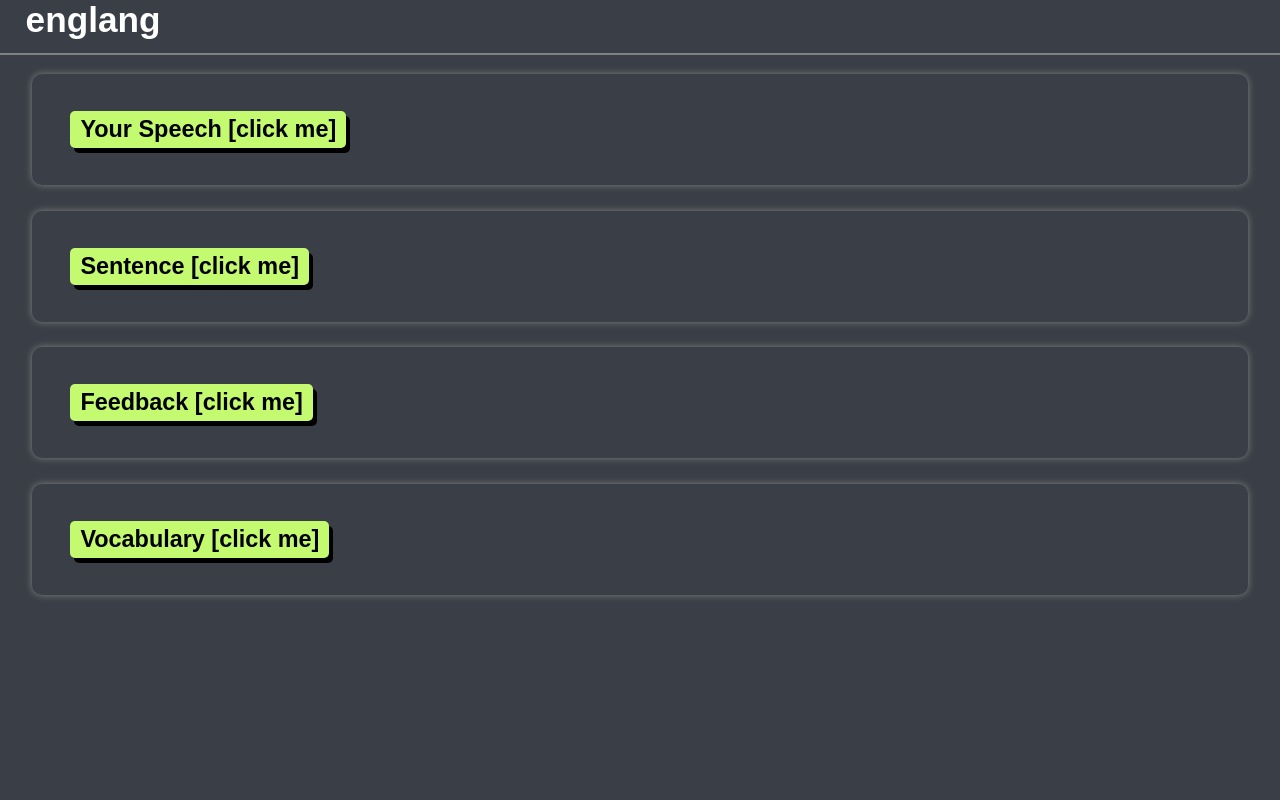
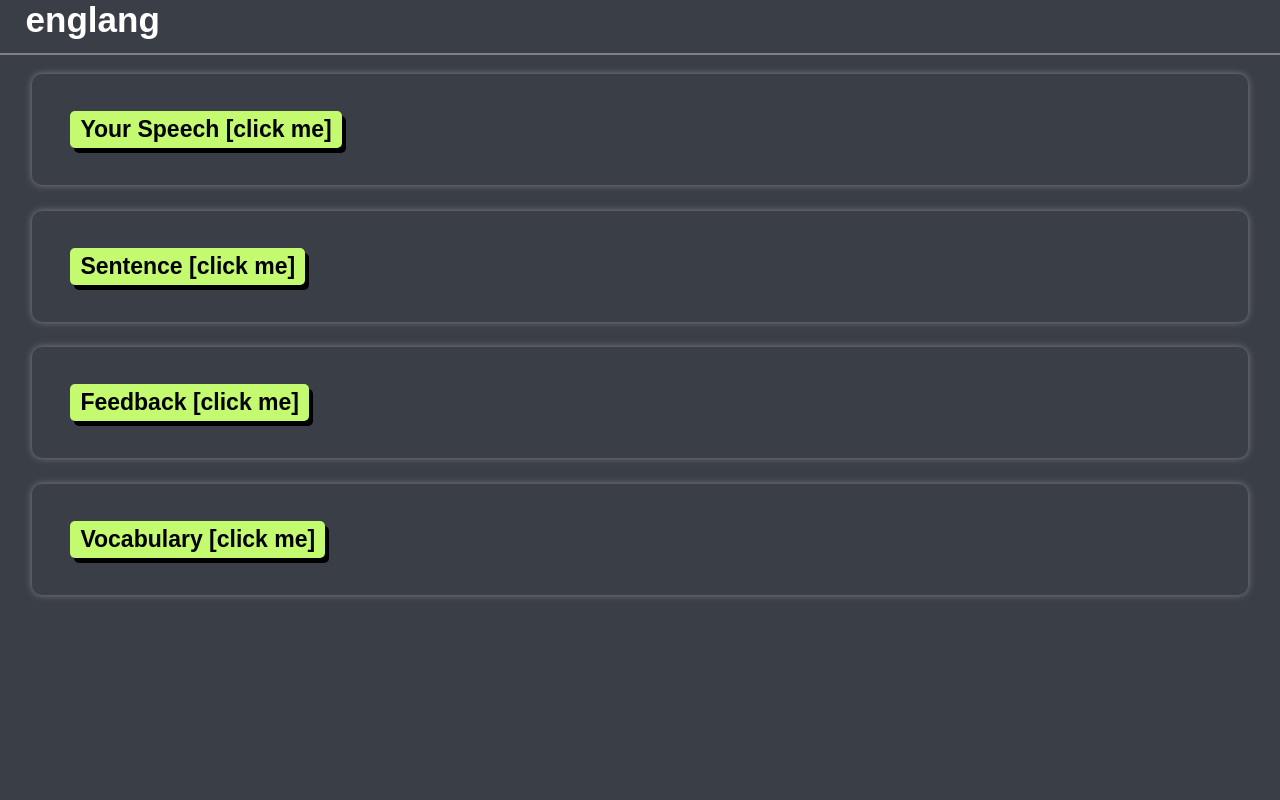
Before and after one commit to niteshinfocus/fatcat, a Flask app: template templates/result.html in a window 1280 px wide. Run offline with Flask 2, Linux system fonts and the light colour scheme; the template is opened without the code that fills it, so the values that code supplies are empty; some web fonts are replaced.

Commit message:
Update result.html

```diff
--- a/templates/result.html
+++ b/templates/result.html
@@ -17,7 +17,7 @@
             padding: 0;
             margin: 0;
             box-sizing: border-box;
-            font-size: 1.1em;
+            font-size: 1.095em;
             background-color: #3a3f47;
             color: white;
             font-family: 'Signika Negative', sans-serif;
```
